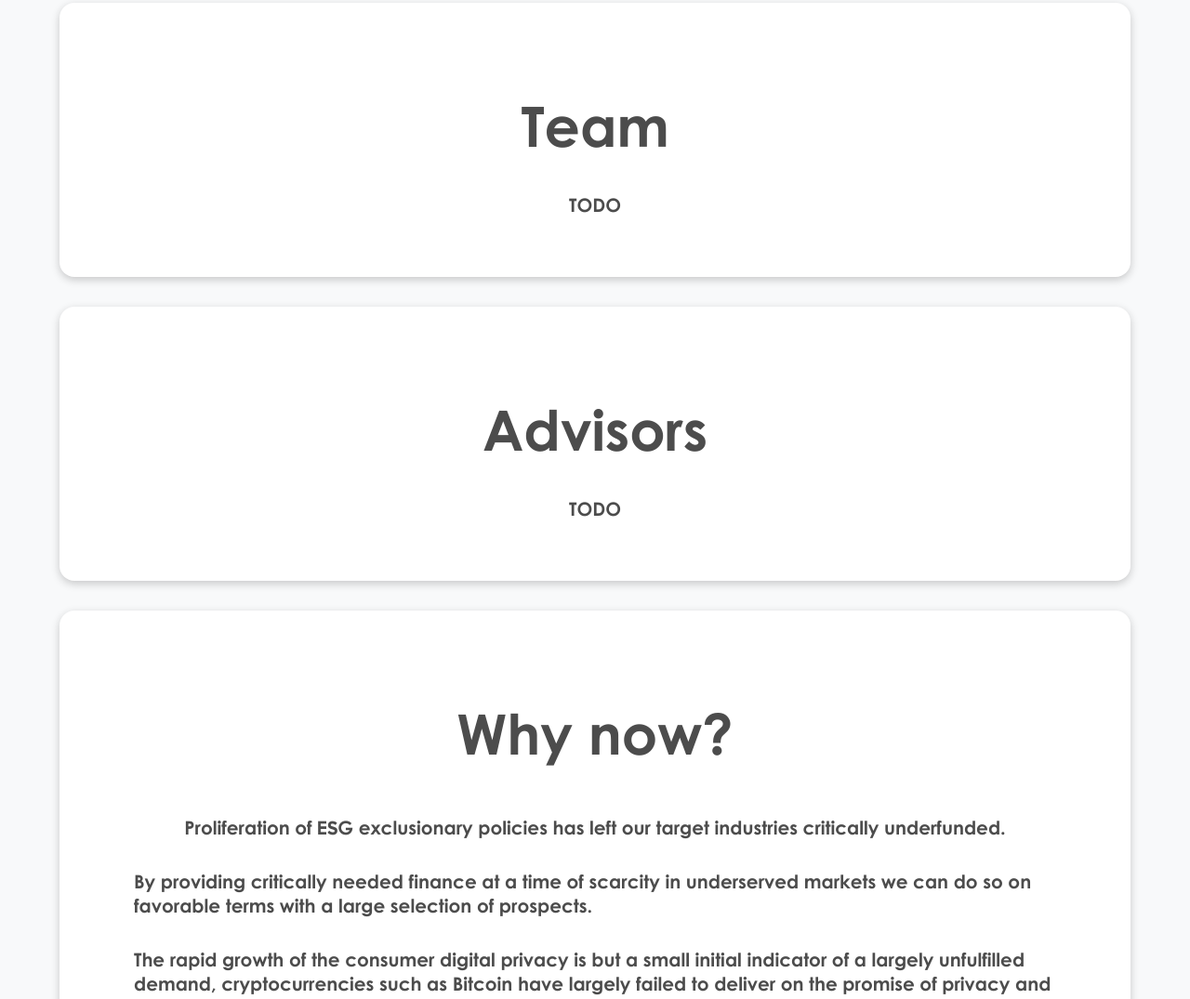
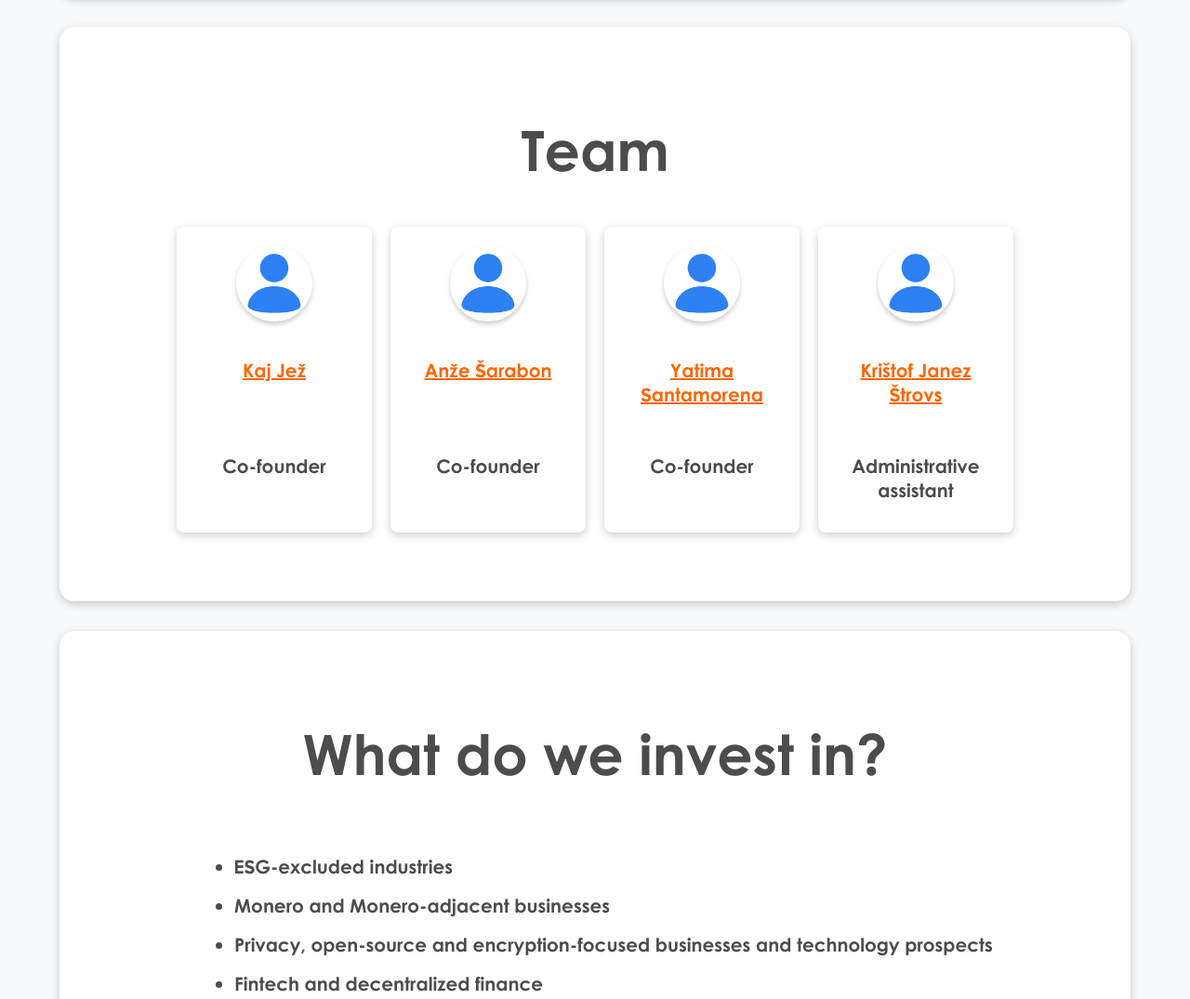
Before and after one commit to tackingcapital/tackingcapital.github.io, a plain HTML site: page intro.html in a window 1280 px wide. Shown: the part 1725-2800 px from the top of the page at 93% size. Drawn offline with Linux system fonts and the light colour scheme.

Commit message:
team fixes

```diff
--- a/intro.html
+++ b/intro.html
@@ -40,20 +40,24 @@
         </div> -->
         <div id="philosophy" class="page">
             <h2>Philosophy</h2>
-            Tacking Capital exists to profitably help build a resilient, decentralized and anonymous transaction
-            ecosystem for ESG-excluded and financially censored industries and provide prospects in these industries
-            with the financing they need.
+            Tacking Capital exists to profitably help build a resilient, decentralized and anonymous Monero-based
+            transaction ecosystem for ESG-excluded and financially censored industries and provide prospects in these
+            industries with the financing they need.
+
         </div>
         <div id="mission" class="page">
             <h2>Mission</h2>
+
             To provide industry-leading rates of return for our investors; by
             <ul>
                 <li>
-                    Facilitating individual freedom by investing in high-growth ventures in ESG-excluded industries and
-                    privacy enhanced cryptocurrencies; while
+                    investing in high-growth ventures in ESG-excluded industries and privacy enhanced cryptocurrencies;
+                    while
                 </li>
                 <li>
-                    Facilitating the adoption of privacy-enhanced cryptocurrencies
+                    Facilitating the adoption of privacy-enhanced cryptocurrencies as a mean of payment resilient to
+                    financial censorship
+
                 </li>
             </ul>
         </div>
@@ -76,15 +80,41 @@
         <div id="team" class="page">
             <h2>Team</h2>
 
-            TODO
+            <div class="team">
+
+                <div class="member">
+                    <img src="images/avatar.png" class="photo">
+                    <div class="name">Kaj Jež</div>
+                    Co-founder
+                </div>
+                <div class="member">
+                    <img src="images/avatar.png" class="photo">
+                    <div class="name">Anže Šarabon</div>
+                    Co-founder
+                </div>
+                <div class="member">
+                    <img src="images/avatar.png" class="photo">
+                    <div class="name">Yatima Santamorena</div>
+                    Co-founder
+                </div>
+                <div class="member">
+                    <img src="images/avatar.png" class="photo">
+                    <div class="name">Krištof Janez Štrovs</div>
+                    Administrative assistant
+                </div>
+
+
+            </div>
+
+
         </div>
-        <div id="advisors" class="page">
+        <!-- <div id="advisors" class="page">
             <h2>Advisors</h2>
 
             TODO
 
-        </div>
-        <div id="whynow" class="page">
+        </div> -->
+        <!-- <div id="whynow" class="page">
             <h2>Why now?</h2>
             <p>
                 Proliferation of ESG exclusionary policies has left our target industries critically underfunded.
@@ -99,7 +129,7 @@
                 promise of privacy and anonymity and are becoming rejected as means of payment by many privacy-centered
                 marketplaces.
             </p>
-        </div>
+        </div> -->
         <div id="invest" class="page">
             <h2>What do we invest in?</h2>
 
--- a/styles/common.css
+++ b/styles/common.css
@@ -320,3 +320,52 @@ a:hover {
     color: #f60;
     text-decoration: none;
 }
+
+.team {
+    display: flex;
+    flex-basis: 100%;
+    flex-direction: row;
+    min-width: 0;
+    padding: 0;
+    margin: 0;
+}
+
+.team .member {
+    text-align: center;
+    border:rgb(0 0 0 / 0.2);
+
+    color: #4c4c4c;
+    background-color: white;
+    box-shadow: 0 3px 10px rgb(0 0 0 / 0.2);
+
+    border-radius: 0.5rem;
+    margin: 0.5em;
+
+    width: 25%;
+
+    cursor: pointer;
+
+}
+
+.team .member .name {
+    padding: 1em;
+    color:#f60;
+    text-decoration: underline;
+    height: 25%;
+}
+
+.team .member img {
+    /* border: 1px solid black; */
+    box-shadow: 0 3px 5px rgb(0 0 0 / 0.2);
+
+    object-fit: cover;
+    border-radius: 50%;
+    height: 25%;
+    /* height: 100px;
+    width: 100px; */
+    margin: 1em;
+}
+
+/* * {
+    outline:1px blue solid;
+}  */
```
Also changed, not shown: images/avatar.png (added).
